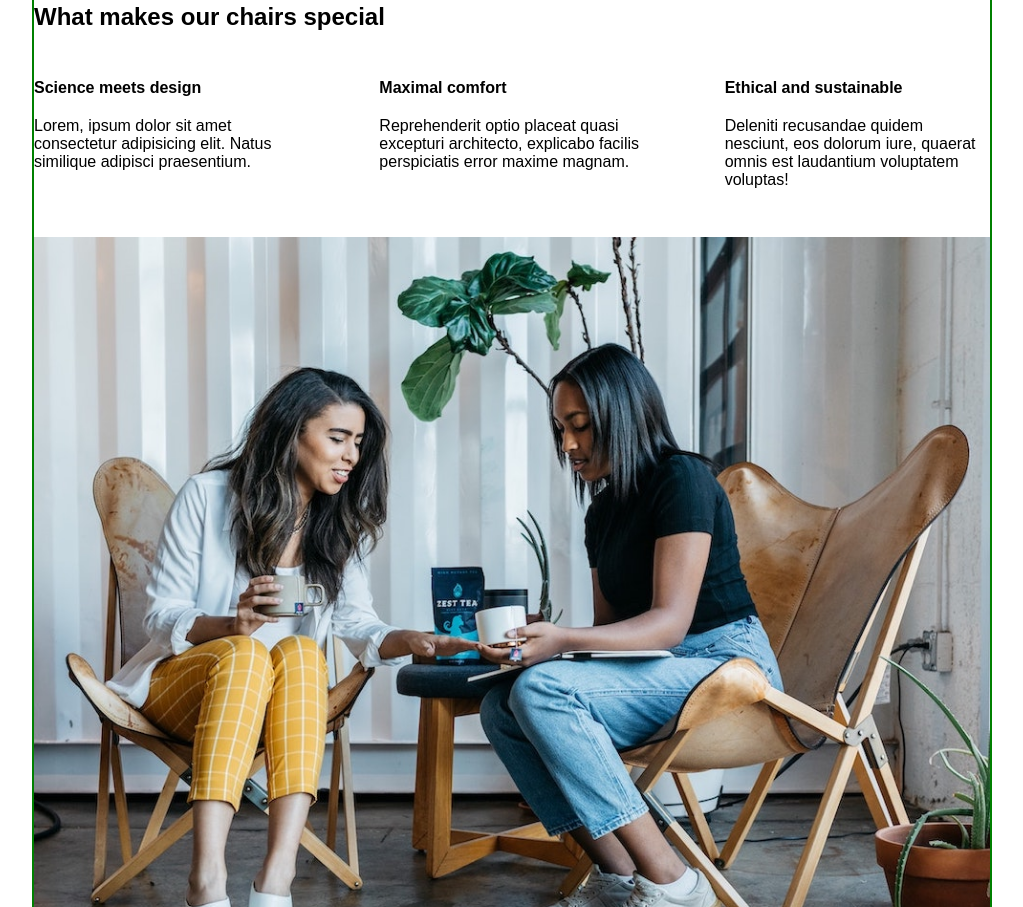
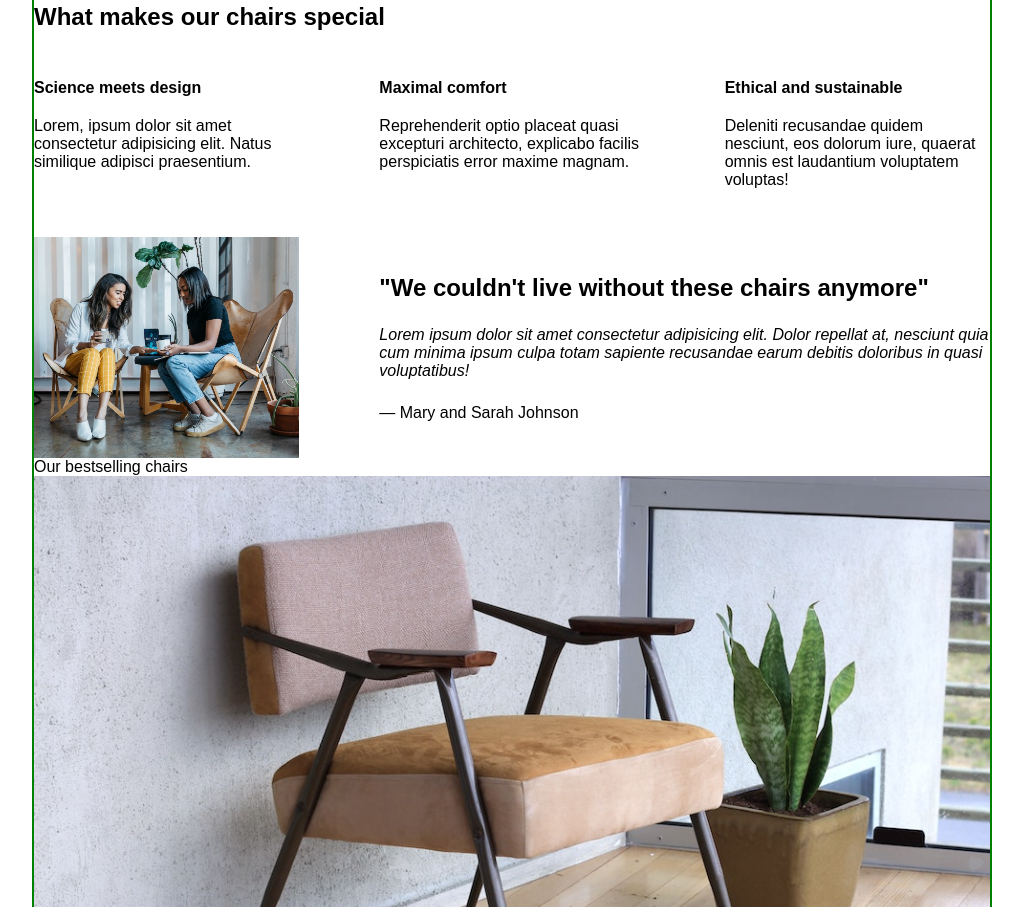
Before and after one commit to charuzain/Responsive-Web-Pages, a plain HTML site: page chair-Shop-LandingPage/index.html in a window 1280 px wide. Shown: the part 533-1440 px from the top of the page, without its empty margins (128-1151 px from the left). Drawn offline with Linux system fonts and the light colour scheme.

Commit message:
testimonial section styled

```diff
--- a/chair-Shop-LandingPage/style.css
+++ b/chair-Shop-LandingPage/style.css
@@ -48,3 +48,26 @@ img{
   font-weight: bold;
   margin-bottom: 20px;
 }
+
+.testimonial{
+  display: grid;
+  grid-template-columns: repeat(3,1fr);
+column-gap: 80px;
+}
+.testimonial-box{
+  grid-column: 2/4;
+  align-self: center;
+}
+.testimonial-heading{
+  font-weight: bold;
+  font-size: 24px;
+  margin-bottom: 24px;
+}
+.testimonial-description{
+font-style: italic;
+margin-bottom: 24px;
+}
+
+.author{
+
+}
```
